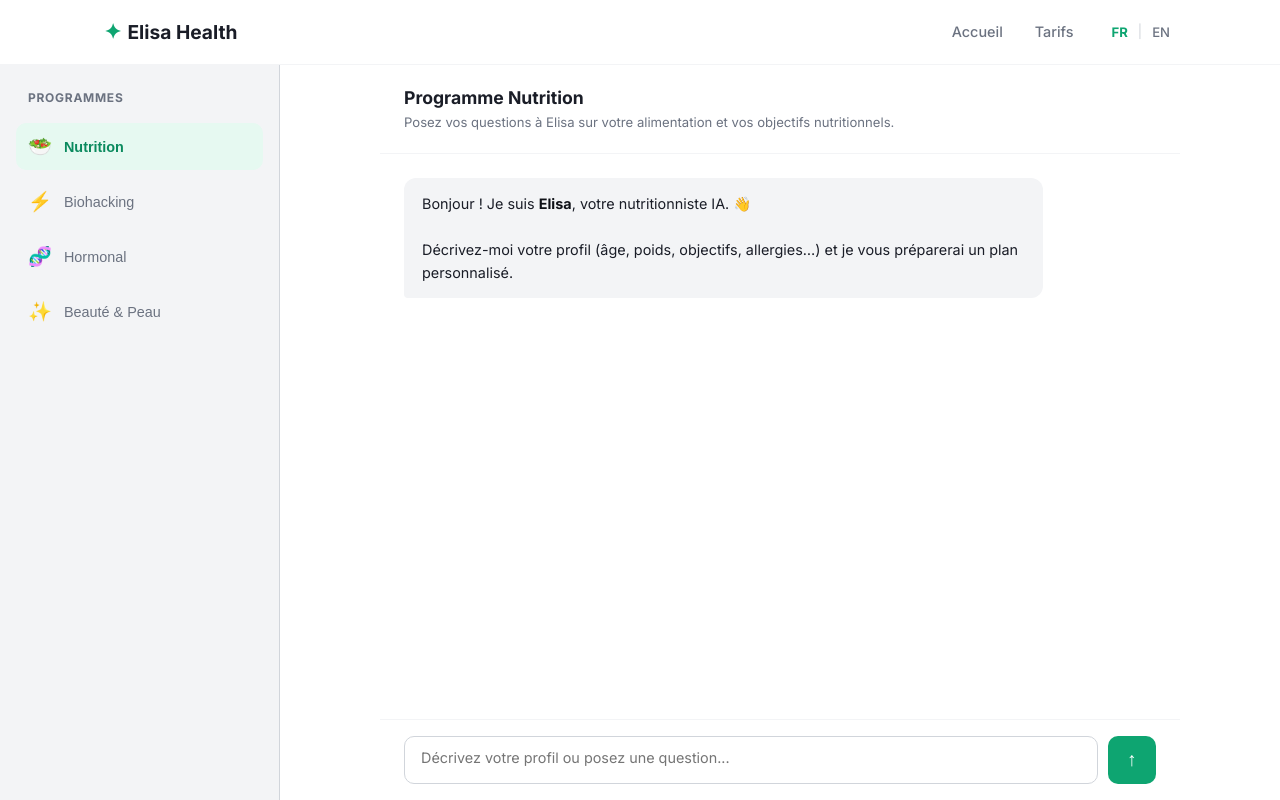
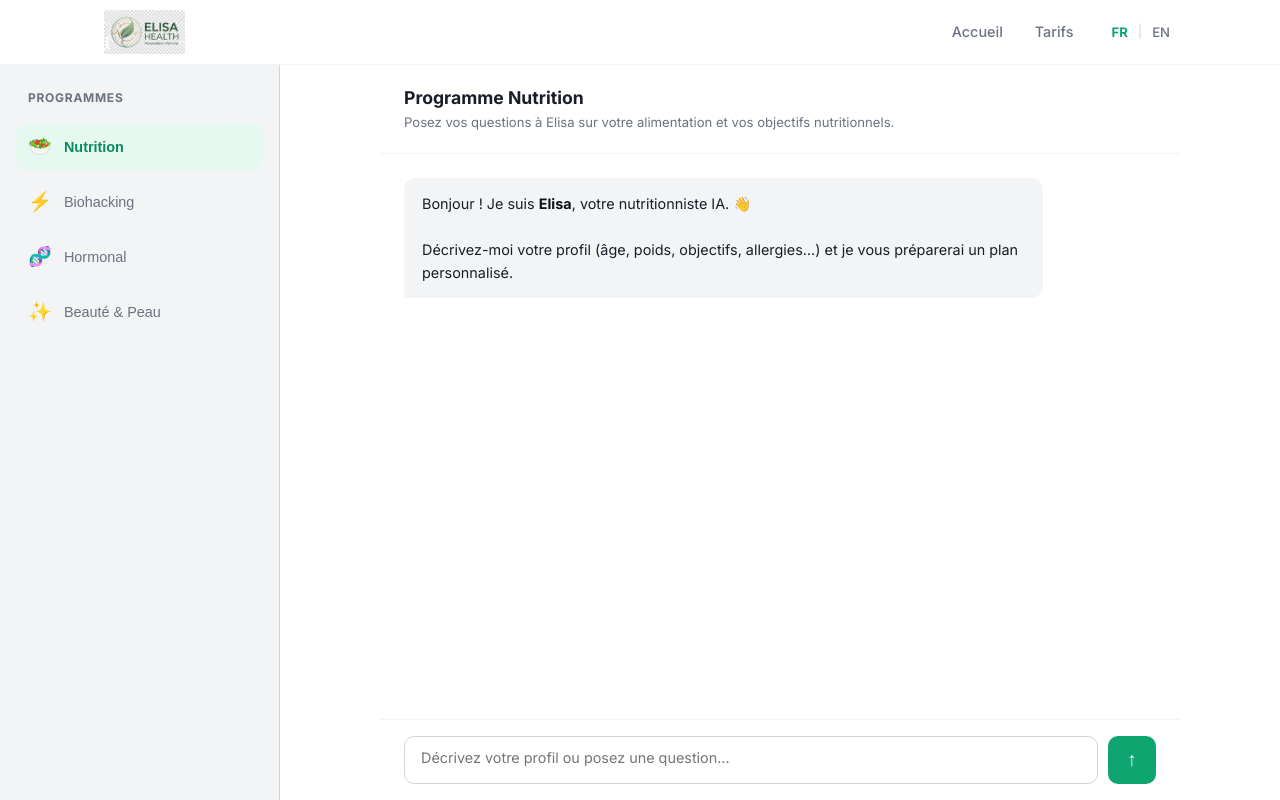
Before and after one commit to fernandesemmanuel454-ship-it/elisa-health, a website: page app.html in a window 1280 px wide. Drawn offline with Linux system fonts and the light colour scheme.

Commit message:
Logo image dans header (index.html + app.html)
- Ajout logo.png a la racine du projet
- Header index.html et app.html : remplace le logo texte par img
- Hauteur 44px, ratio conserve, affichage block

Note : le logo texte avec emoji est conserve dans le footer
d index.html et dans success/cancel/cgv/mentions-legales/confidentialite
(peuvent etre mis a jour separement si besoin).

Co-Authored-By: Claude Opus 4.6 (1M context) <noreply@anthropic.com>

```diff
--- a/app.html
+++ b/app.html
@@ -67,7 +67,7 @@
   <header class="header">
     <div class="container header-inner">
       <a href="index.html" class="logo">
-        <span class="logo-icon">✦</span> Elisa Health
+        <img src="logo.png" alt="Elisa Health" style="height: 44px; width: auto; display: block;">
       </a>
       <nav class="nav">
         <a href="index.html" data-i18n="nav.home">Accueil</a>
```
Also changed, not shown: index.html (+1 -1 lines), logo.png (added).
